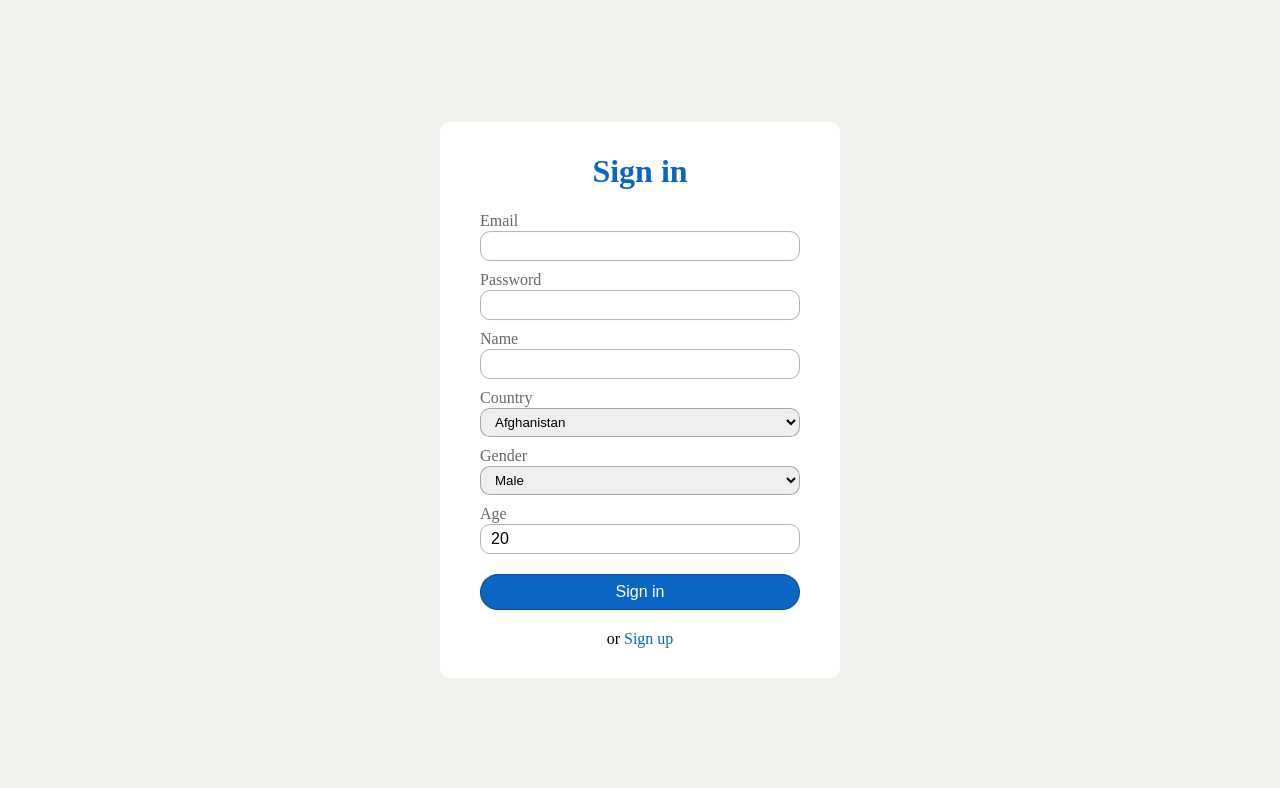
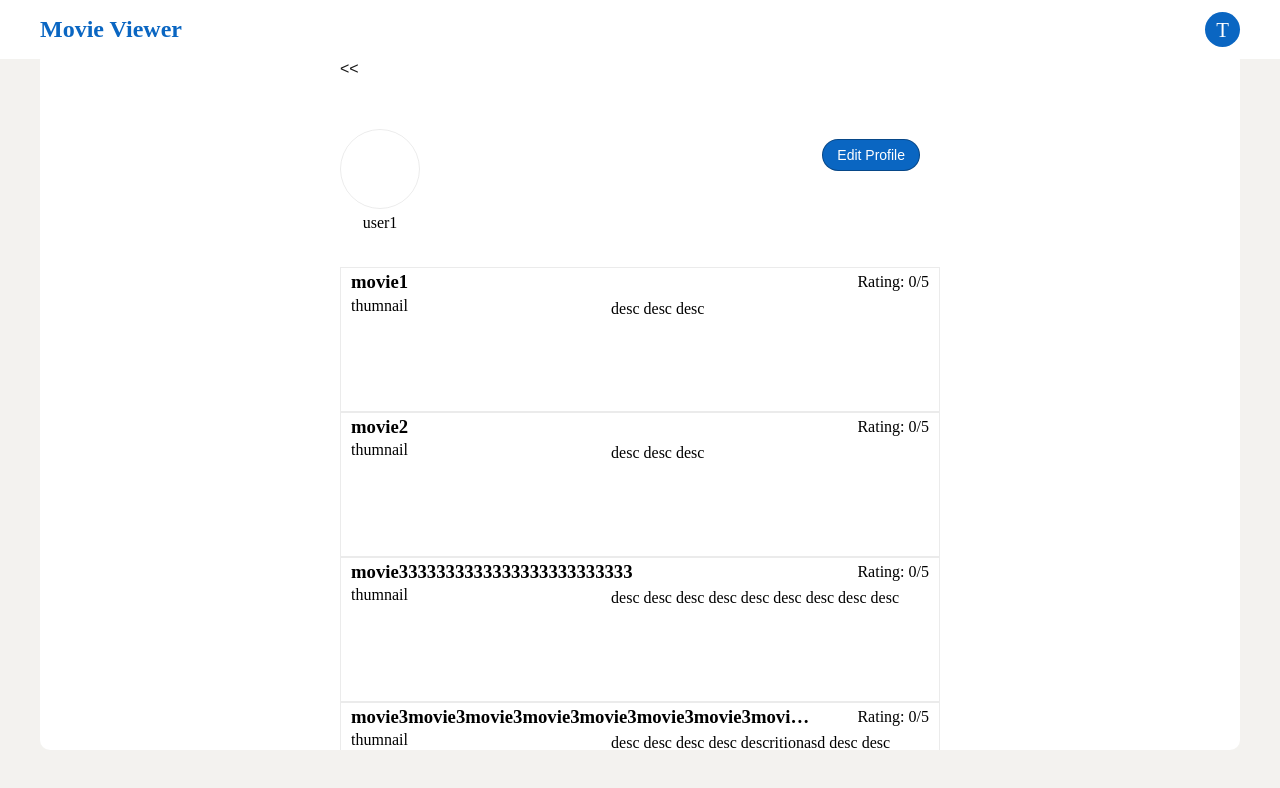
Before and after one commit to takuma0531/movie-viewer-client, a React app: page /user-profile in a window 1280 px wide. Before the commit this address led to /sign-in. Shown: the top 788 px of the page. Built offline with nearby package versions, Linux system fonts and the light colour scheme.

Commit message:
add user profile plus update user profile modal content temporarily

```diff
--- /dev/null
+++ b/src/components/UserProfile.tsx
@@ -0,0 +1,158 @@
+import React, { useState } from "react";
+import { useNavigate } from "react-router-dom";
+import styled from "styled-components";
+import { Colors } from "@/enums/style";
+import { User } from "@/typings/models/user";
+import { Movie } from "@/typings/models/movie";
+import { ButtonText } from "@/enums/form";
+import MovieArticle from "./section/MovieArticle";
+import { Button } from "./form";
+import { RoutePath } from "@/enums/routePath";
+
+export default function UserProfile() {
+  const navigate = useNavigate();
+  const [user, setUser] = useState<User>({
+    email: "",
+    name: "user1",
+    country: "",
+  });
+  const movieList: Movie[] = [
+    {
+      id: "1",
+      title: "movie1",
+      genre: "genre1",
+      description: "desc desc desc",
+    },
+    {
+      id: "2",
+      title: "movie2",
+      genre: "genre2",
+      description: "desc desc desc",
+    },
+    {
+      id: "3",
+      title: "movie3333333333333333333333333",
+      genre: "genre3",
+      description: "desc desc desc desc desc desc desc desc desc",
+    },
+    {
+      id: "4",
+      title: "movie3movie3movie3movie3movie3movie3movie3movie3movie3",
+      genre: "genre3",
+      description:
+        "desc desc desc desc descritionasd desc desc descasdfasdf desc desc desc desc desc desc desc desc desc desc desc desc desc desc desc desc desc desc desc",
+    },
+    {
+      id: "5",
+      title: "movie3",
+      genre: "genre3",
+      description:
+        "desc desc desc desc desc desc desc desc desc desc desc desc desc desc desc desc desc desc desc desc desc desc desc desc desc desc desc desc desc desc desc desc desc desc desc desc desc desc desc desc desc desc desc desc desc desc desc desc desc desc desc desc desc desc desc desc desc desc desc desc desc desc desc desc desc desc desc desc desc desc desc desc desc desc desc desc desc desc desc desc desc desc desc desc desc desc desc desc desc desc desc desc desc desc desc desc desc desc desc desc desc desc desc desc desc desc desc desc desc desc desc desc desc desc desc desc desc",
+    },
+    {
+      id: "6",
+      title: "movie3",
+      genre: "genre3",
+      description: "desc desc desc desc desc desc desc desc desc",
+    },
+    {
+      id: "7",
+      title: "movie3",
+      genre: "genre3",
+      description: "desc desc desc desc desc desc desc desc desc",
+    },
+  ];
+
+  const goBackToPreviousPage = () => {
+    if (window.history.state && window.history.state.idx > 0) navigate(-1);
+    else navigate("/", { replace: true });
+  };
+
+  const openEditProfileModal = () => {
+    console.log("open edit profile modal");
+  };
+
+  const renderMovieList = movieList.map((movie: Movie, index: number) => (
+    <MovieArticle key={index} movie={movie} />
+  ));
+
+  return (
+    <UserProfileContainer>
+      <div className="userProfileHeader">
+        <Button
+          text={"<<"}
+          border={"none"}
+          fontSize={"16px"}
+          fontWeight={"500"}
+          color={Colors.BLACK}
+          onClick={() => goBackToPreviousPage()}
+        />
+      </div>
+      <div className="userAttribute">
+        <div className="userInfo">
+          <div className="userIcon"></div>
+          <div className="username">{user.name}</div>
+        </div>
+        <div className="editProfileButtonWrapper">
+          <Button
+            text={ButtonText.EDITPROFILE}
+            borderRadius={"20px"}
+            backgroundColor={Colors.LIGHT_BLUE}
+            backgroundColorOnHover={Colors.DEEP_BLUE}
+            fontSize={"14px"}
+            fontWeight={"500"}
+            padding={"7px 14px"}
+            color={Colors.WHITE}
+            onClick={() => openEditProfileModal()}
+          />
+        </div>
+      </div>
+      <div className="movieList">{renderMovieList}</div>
+    </UserProfileContainer>
+  );
+}
+
+const UserProfileContainer = styled.div`
+  display: flex;
+  align-items: center;
+  justify-content: center;
+  flex-direction: column;
+
+  .userProfileHeader {
+    height: 10%;
+    width: 50%;
+    margin-top: 10px;
+  }
+
+  .userAttribute {
+    height: 20%;
+    width: 50%;
+    display: flex;
+    flex-direction: row;
+    justify-content: space-between;
+
+    .userInfo {
+      display: flex;
+      flex-direction: column;
+      align-items: center;
+
+      .userIcon {
+        width: 80px;
+        height: 80px;
+        border: 1px solid ${Colors.WHITE_GRAY};
+        border-radius: 50%;
+        margin-bottom: 5px;
+      }
+    }
+
+    .editProfileButtonWrapper {
+      margin-right: 20px;
+      margin-top: 10px;
+    }
+  }
+
+  .movieList {
+    height: 70%;
+    overflow-y: scroll;
+  }
+`;
--- a/src/components/form/Button.tsx
+++ b/src/components/form/Button.tsx
@@ -65,6 +65,7 @@ export default function Button({
 }
 
 const ButtonContainer = styled.button<StyleProps>`
+  text-align: center;
   padding: ${({ padding }) => padding};
   border-radius: ${({ borderRadius }) => borderRadius};
   border: ${({ border }) => border};
--- a/src/components/layout/navigation/UserProfileIcon.tsx
+++ b/src/components/layout/navigation/UserProfileIcon.tsx
@@ -1,5 +1,5 @@
 import React, { useState } from "react";
-import { Link, useNavigate } from "react-router-dom";
+import { Link, useNavigate, NavLink } from "react-router-dom";
 import styled from "styled-components";
 import { Colors } from "@/enums/style";
 import { RoutePath } from "@/enums/routePath";
@@ -31,7 +31,7 @@ export default function UserProfileIcon({}: Props) {
         {isProfileMenuOpen && (
           <ul className="menu">
             <li>
-              <Link to={RoutePath.USER_PROFILE}>Profile</Link>
+              <Link to={`../${RoutePath.USER_PROFILE}`}>Profile</Link>
             </li>
             {isAuthenticated ? (
               <li onClick={() => handleLogout()}>Logout</li>
--- a/src/components/routing/PrivateRoute.tsx
+++ b/src/components/routing/PrivateRoute.tsx
@@ -4,16 +4,11 @@ import { RoutePath } from "@/enums/routePath";
 
 export default function PrivateElement(
   Element: any,
-  redirectTo: string,
   isAuthenticated: boolean,
   isPublic: boolean
 ): JSX.Element {
   return isPublic ? (
-    isAuthenticated ? (
-      <Navigate replace to={`${redirectTo || "/"}`} />
-    ) : (
-      <Element />
-    )
+    <Element />
   ) : isAuthenticated ? (
     <Element />
   ) : (
--- a/src/enums/form/index.ts
+++ b/src/enums/form/index.ts
@@ -4,7 +4,7 @@ export enum InputFieldName {
   NAME = "name",
   COUNTRY = "country",
   AGE = "age",
-  GENDER = "gender"
+  GENDER = "gender",
 }
 
 export enum InputFieldType {
@@ -21,7 +21,7 @@ export enum InputFieldLabel {
   NAME = "Name",
   COUNTRY = "Country",
   AGE = "Age",
-  GENDER = "Gender"
+  GENDER = "Gender",
 }
 
 export enum ButtonText {
@@ -29,6 +29,7 @@ export enum ButtonText {
   SIGNUP = "Sign up",
   SEARCH = "Search",
   CONFIRM = "Confirm",
+  EDITPROFILE = "Edit Profile",
 }
 
 export enum FormTitle {
--- a/src/pages/Home.tsx
+++ b/src/pages/Home.tsx
@@ -28,10 +28,10 @@ const HomeContainer = styled.div`
     margin: 0 auto;
     background-color: ${Colors.WHITE};
     display: flex;
-
     position: absolute;
     top: 50%;
     left: 50%;
     transform: translateX(-50%) translateY(-50%);
+    border-radius: 10px;
   }
 `;
--- a/src/pages/MovieDetails.tsx
+++ b/src/pages/MovieDetails.tsx
@@ -25,10 +25,10 @@ const MovieDetailsContainer = styled.div`
     margin: 0 auto;
     background-color: ${Colors.WHITE};
     display: flex;
-
     position: absolute;
     top: 50%;
     left: 50%;
     transform: translateX(-50%) translateY(-50%);
+    border-radius: 10px;
   }
 `;
--- a/src/pages/UserProfile.tsx
+++ b/src/pages/UserProfile.tsx
@@ -1,14 +1,34 @@
 import React from "react";
 import styled from "styled-components";
+import { Colors } from "@/enums/style";
+import TopNavBar from "@/components/layout/navigation/TopNavBar";
+import UserProfileComponent from "@/components/UserProfile";
 
 export default function UserProfile() {
   return (
     <UserProfileContainer>
-      Navigation bar
-      <br />
-      user profile
+      <div className="topNavbarWrapper">
+        <TopNavBar />
+      </div>
+      <div className="bodyWrapper">
+        <UserProfileComponent />
+      </div>
     </UserProfileContainer>
   );
 }
 
-const UserProfileContainer = styled.div``;
+const UserProfileContainer = styled.div`
+  .bodyWrapper {
+    max-width: 100%;
+    width: 1200px;
+    height: 700px;
+    margin: 0 auto;
+    background-color: ${Colors.WHITE};
+    display: flex;
+    position: absolute;
+    top: 50%;
+    left: 50%;
+    transform: translateX(-50%) translateY(-50%);
+    border-radius: 10px;
+  }
+`;
--- a/src/routes/index.tsx
+++ b/src/routes/index.tsx
@@ -1,5 +1,5 @@
 import React, { Suspense } from "react";
-import { BrowserRouter, Navigate, Route, Routes } from "react-router-dom";
+import { BrowserRouter, Route, Routes } from "react-router-dom";
 import PrivateRoute from "@/components/routing/PrivateRoute";
 import {
   HomePage,
@@ -7,11 +7,10 @@ import {
   SignInPage,
   UserProfilePage,
 } from "@/pages";
-import { RoutePath, Query } from "@/enums/routePath";
+import { RoutePath } from "@/enums/routePath";
 
-// TODO:
 export default function RouteHandler() {
-  const isAuthenticated = false;
+  const isAuthenticated = true;
 
   return (
     <BrowserRouter>
@@ -19,39 +18,19 @@ export default function RouteHandler() {
         <Routes>
           <Route
             path={RoutePath.HOME}
-            element={PrivateRoute(
-              HomePage,
-              RoutePath.HOME,
-              isAuthenticated,
-              true
-            )}
+            element={PrivateRoute(HomePage, isAuthenticated, true)}
           />
           <Route
             path={RoutePath.MOVIE_DETAIL}
-            element={PrivateRoute(
-              MovieDetailsPage,
-              RoutePath.MOVIE_DETAIL,
-              isAuthenticated,
-              true
-            )}
+            element={PrivateRoute(MovieDetailsPage, isAuthenticated, true)}
           />
           <Route
             path={RoutePath.SIGNIN}
-            element={PrivateRoute(
-              SignInPage,
-              RoutePath.SIGNIN,
-              isAuthenticated,
-              true
-            )}
+            element={PrivateRoute(SignInPage, isAuthenticated, true)}
           />
           <Route
             path={RoutePath.USER_PROFILE}
-            element={PrivateRoute(
-              UserProfilePage,
-              RoutePath.USER_PROFILE,
-              isAuthenticated,
-              false
-            )}
+            element={PrivateRoute(UserProfilePage, isAuthenticated, false)}
           />
           <Route path="*" element={<div>404</div>} />
         </Routes>
```
Also changed, not shown: src/components/modal/content/UpdateUserProfile.tsx (added, +95 -0 lines), src/components/modal/index.tsx (added).
